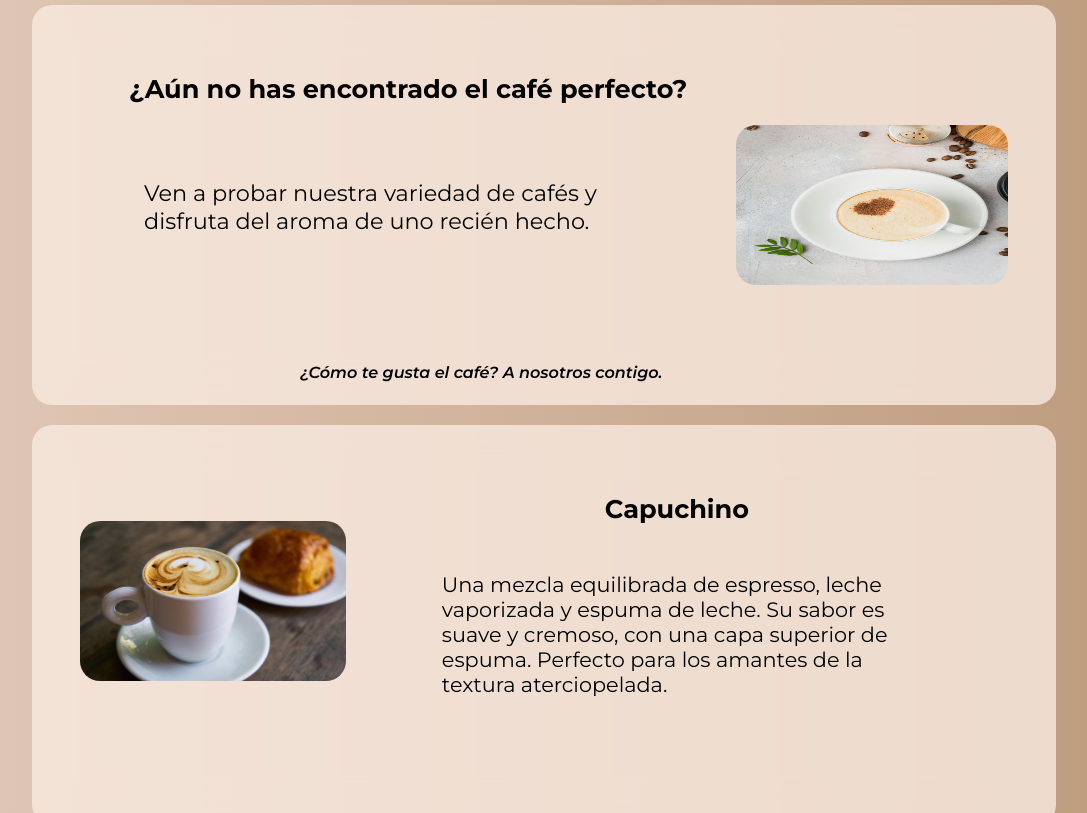
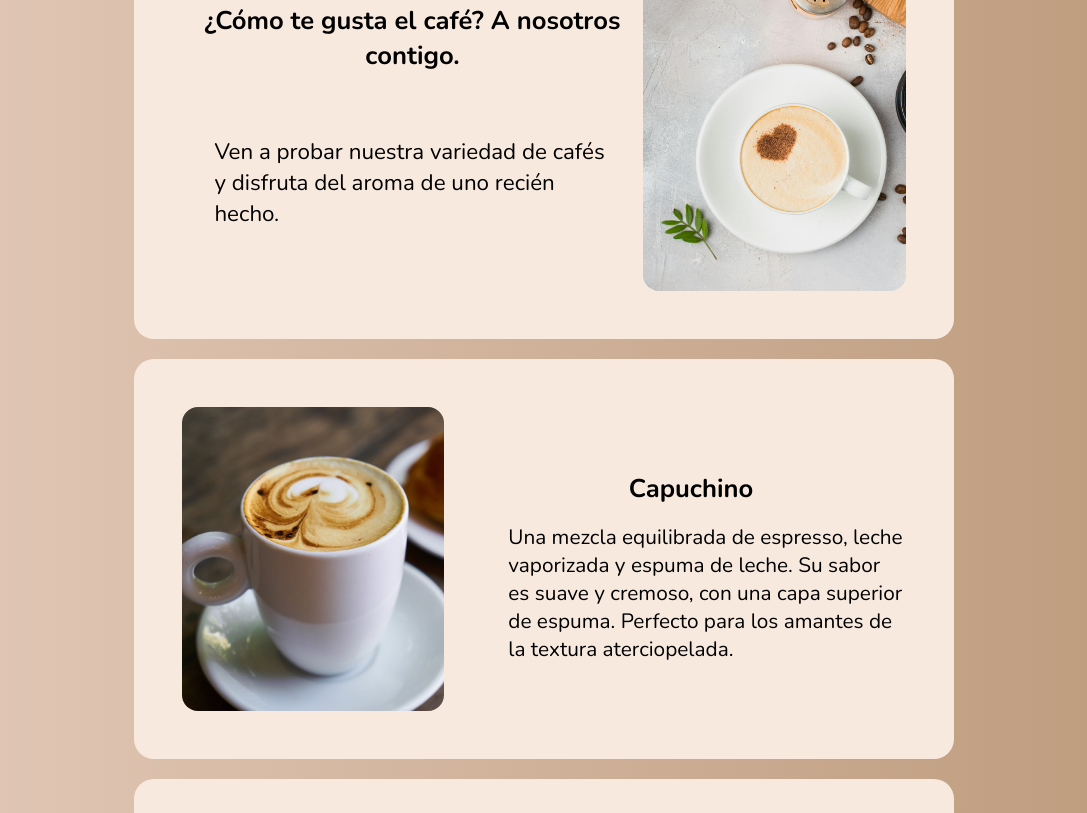
Before and after one commit to Carlos-SaulPM/Menu-cafeteria, a plain HTML site: page index.html in a window 1280 px wide. Shown: the part 710-1523 px from the top of the page, without its empty margins (96-1183 px from the left). Drawn offline with nearby package versions, Linux system fonts and the light colour scheme; a web font is replaced by a local one.

Commit message:
imagenes y fonts modificadas

```diff
--- a/index.html
+++ b/index.html
@@ -57,16 +57,15 @@
       <section class="platillos">
         <article class="presentacion">
           <div class="interior-presentacion">
-            <h2>¿Aún no has encontrado el café perfecto?</h2>
+            <h2>¿Cómo te gusta el café? A nosotros contigo.</h2>
             <div>
               <p>
                 Ven a probar nuestra variedad de cafés y disfruta del aroma de
                 uno recién hecho.
               </p>
-              <p>¿Cómo te gusta el café? A nosotros contigo.</p>
             </div>
           </div>
-          <img src="images/coffe-presentation.jpg" alt="" />
+          <div class="image" id="img-presentation"></div>
         </article>
         <!-- PLATILLOS -->
         <article class="presentacion platillo">
@@ -80,7 +79,7 @@
               </p>
             </div>
           </div>
-          <img src="images/platillo1-capuchino.jpg" alt="" />
+          <div class="image" id="img-platillo1"></div>
         </article>
         <article class="presentacion platillo">
           <div class="interior-presentacion">
@@ -95,7 +94,7 @@
             </div>
           </div>
 
-          <img src="images/platillo3-americano.jpg" alt="" />
+          <div class="image" id="img-platillo2"></div>
         </article>
         <article class="presentacion platillo">
           <div class="interior-presentacion">
@@ -108,7 +107,7 @@
               </p>
             </div>
           </div>
-          <img src="images/platillo2-espresso.jpg" alt="" />
+          <div class="image" id="img-platillo3"></div>
         </article>
       </section>
     </main>
--- a/style.css
+++ b/style.css
@@ -1,4 +1,6 @@
 @import url("https://fonts.googleapis.com/css2?family=Montserrat:ital,wght@0,100..900;1,100..900&display=swap");
+@import url("https://fonts.googleapis.com/css2?family=Baskervville+SC&family=Bodoni+Moda+SC:ital,opsz,wght@0,6..96,400..900;1,6..96,400..900&display=swap");
+@import url("https://fonts.googleapis.com/css2?family=Baskervville+SC&family=Bodoni+Moda+SC:ital,opsz,wght@0,6..96,400..900;1,6..96,400..900&family=Nunito:ital,wght@0,200..1000;1,200..1000&display=swap");
 * {
   padding: 0;
   margin: 0;
@@ -26,9 +28,9 @@ body {
 }
 header {
   width: 100%;
-  height: 6vh;
-  background-color: rgba(255, 228, 196, 0.8);
-  backdrop-filter: blur(20px);
+  height: 3rem;
+  background-color: #7699aa;
+  backdrop-filter: blur(2rem);
   position: fixed;
   top: 0;
   left: 0;
@@ -46,25 +48,25 @@ header {
   height: 100%;
 }
 .navbar {
-  width: 100vw;
+  width: 100%;
   height: 100%;
   display: flex;
   justify-content: center;
   align-items: flex-end;
-  gap: 3vw;
+  gap: 3rem;
   margin-bottom: 10px;
 }
 
 .navbar a {
-  font-size: 1.35rem;
-  color: #3e1f0d;
+  font-size: 1.15rem;
+  color: #ffffff;
   text-decoration: none;
   font-weight: 700;
 }
 
 main {
   position: relative;
-  top: 100px;
+  top: 3rem;
   width: 80%;
   height: 100%;
 }
@@ -77,7 +79,7 @@ main {
   box-shadow: 0 8px 32px 0 rgba(219, 218, 218, 0.66);
   border-radius: 20px;
   overflow: hidden;
-  margin-bottom: 2rem;
+  margin-bottom: 1rem;
 }
 
 .carruseles {
@@ -130,10 +132,15 @@ main {
 h1 {
   margin-top: 1rem;
   font-size: 2.5rem;
+  text-transform: uppercase;
+  font-family: "Baskervville SC";
   text-align: center;
 }
 .platillos {
-  height: 1200px;
+  display: flex;
+  flex-direction: column;
+  justify-content: center;
+  align-items: center;
 }
 .platillos p,
 .platillos h2 {
@@ -141,67 +148,82 @@ h1 {
 }
 .presentacion {
   margin-top: 20px;
-  width: 100%;
+  width: 80%;
   height: 400px;
   padding: 3rem;
-  background-color: #f8e9dfce;
-  backdrop-filter: blur(20px);
+  background-color: #f8e9df;
   border-radius: 20px;
   display: flex;
   align-items: center;
 }
 .presentacion img {
-  height: 20vh;
-  width: 30vw;
+  width: 30vh;
+  height: 30vh;
   border-radius: 20px;
 }
 
 .interior-presentacion {
   height: 100%;
-  width: 100%;
+  width: 70%;
   display: flex;
   flex-direction: column;
   align-self: flex-start;
 }
 
 .interior-presentacion h2 {
-  margin-top: 20px;
+  margin-top: 1rem;
   text-align: center;
+  font-family: "Nunito";
   font-size: 1.6rem;
 }
 .interior-presentacion div {
   height: 100%;
   display: flex;
+  flex-direction: column;
+  align-items: center;
   justify-content: center;
-  align-items: flex-end;
-  flex-direction: column;
-  padding: 2rem;
-  padding-top: 5rem;
 }
 
 .interior-presentacion p {
   font-size: 1.4rem;
+  text-align: left;
   padding: 0 2rem;
+  font-family: "Nunito";
 }
-.interior-presentacion p:nth-child(2n) {
-  margin-top: 8rem;
-  position: relative;
-  right: 10px;
-  font-size: 1rem;
-  font-style: oblique;
-  font-weight: 600;
+.image {
+  height: 100%;
+  width: 40%;
+  background-repeat: no-repeat;
+  background-size: cover;
+  background-position: center;
+  background-image: url(images/coffe-presentation.jpg);
+  border-radius: 1rem;
 }
 
 .platillo {
   flex-direction: row-reverse;
-  padding-top: 0;
 }
 
-.platillo div {
+.platillo div:first-child {
   padding: 2rem;
   padding-top: 3rem;
+  padding-right: 0;
   justify-content: flex-start;
 }
 .platillo p {
   font-size: 1.3rem;
+  padding-right: 0;
 }
+
+#img-platillo1 {
+  background-image: url(images/platillo1-capuchino.jpg);
+  background-position: -3rem 0rem;
+}
+#img-platillo2 {
+  background-image: url(images/platillo3-americano.jpg);
+  background-position: -3rem 0rem;
+}
+#img-platillo3 {
+  background-image: url(images/platillo2-espresso.jpg);
+  background-position: -3rem 0rem;
+}
```
